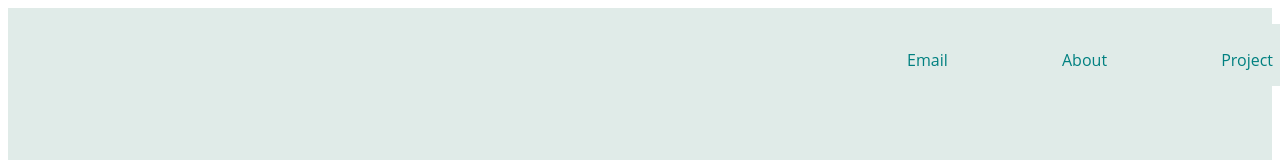
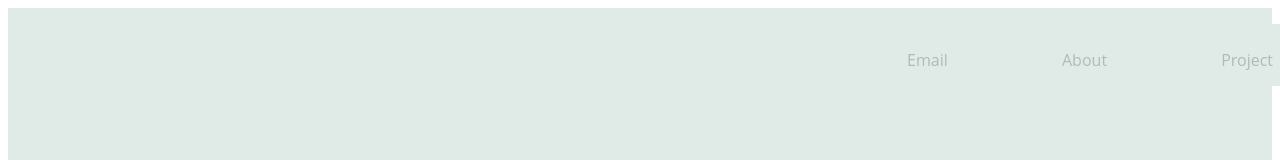
Before and after one commit to csc473s2019-webdev/hw3-p4-personal-portfolio-practice-with-html-css-TadjM, a plain HTML site: page index.html in a window 1280 px wide. Shown: the top 160 px of the page. Drawn offline with Linux system fonts and the light colour scheme.

Commit message:
added and change some css specifications

```diff
--- a/index.css
+++ b/index.css
@@ -31,6 +31,6 @@ nav ul {
   }
 
   nav ul li a {
-    color: #008080;
+    color: #adbbbb;
     text-decoration: none;
   }
```
